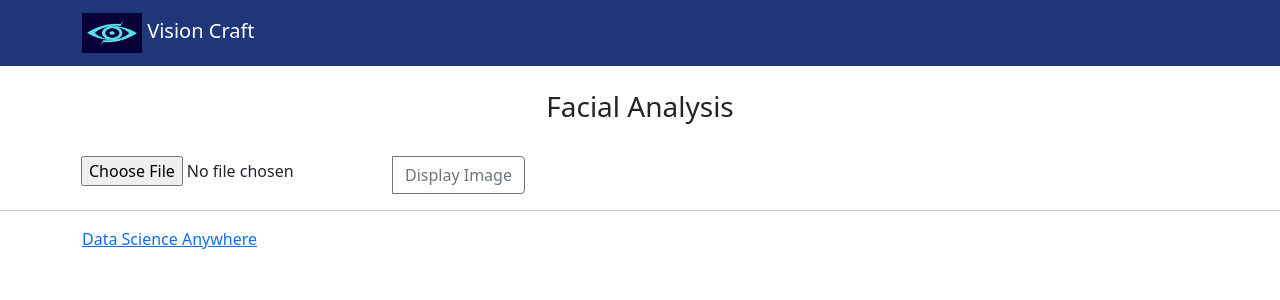
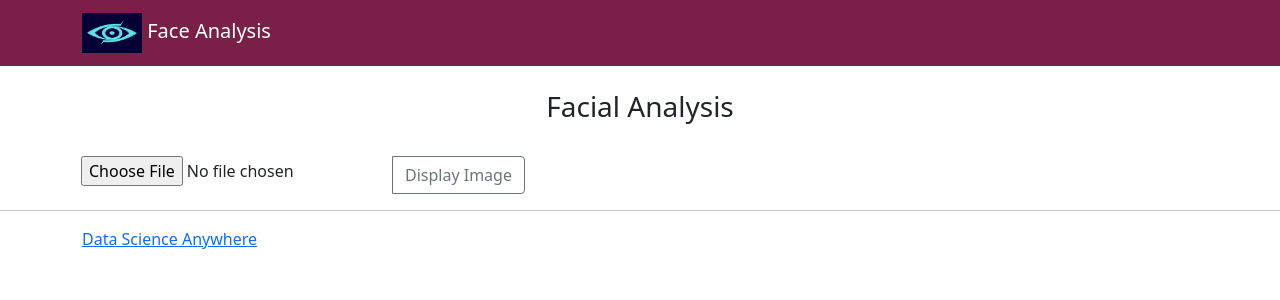
Before and after one commit to shakeebparwez/vision-craft, a Django app: template facerecognition/templates/index.html in a window 1280 px wide. Shown: the top 300 px of the page. Run offline with Django 4.2, Linux system fonts and the light colour scheme; the template is opened without the code that fills it, so the values that code supplies are empty, except form fields; tables that the repository leaves empty hold one stand-in row (Sample ...); form fields are guessed from the names that the template uses.

```diff
--- a/facerecognition/app/forms.py
+++ b/facerecognition/app/forms.py
@@ -6,3 +6,7 @@ class FaceRecognitionform(forms.ModelForm):
     class Meta:
         model = FaceRecognition
         fields =['image']
+
+    def __init__(self,*args,**kwargs):
+        super().__init__(*args,**kwargs)
+        self.fields['image'].widget.attrs.update({'class':'form-control'})
--- a/facerecognition/app/views.py
+++ b/facerecognition/app/views.py
@@ -9,6 +9,7 @@ import os
 # Create your views here.
 
 def index(request):
+    # return HttpResponse("Hello World");
     form = FaceRecognitionform()
 
     if request.method == 'POST':
--- a/facerecognition/templates/index.html
+++ b/facerecognition/templates/index.html
@@ -12,11 +12,11 @@
 </head>
 <body>
     <!-- Navigation bar -->
-    <nav class="navbar navbar-dark" style="background-color: #20367a;">
+    <nav class="navbar navbar-dark" style="background-color: #7a2048;">
         <div class="container">
             <a href="/" class="navbar-brand">
             <img src="{% static 'logo.png' %}" alt="" width="60" height="40">
-            Vision Craft
+            Face Analysis
             </a>
 
         </div>
@@ -24,7 +24,7 @@
     <!-- body -->
     <div class="container">
         <br>
-        <h3 class="display-11" align="center">Facial Analysis</h3>
+         <h3 class="display-11" align="center">Facial Analysis</h3>
         <br>
 
         <form action="#" method="POST" enctype="multipart/form-data">
```
Also changed, not shown: django_webapp/pyvenv.cfg (+4 -4 lines), 11 other files.
